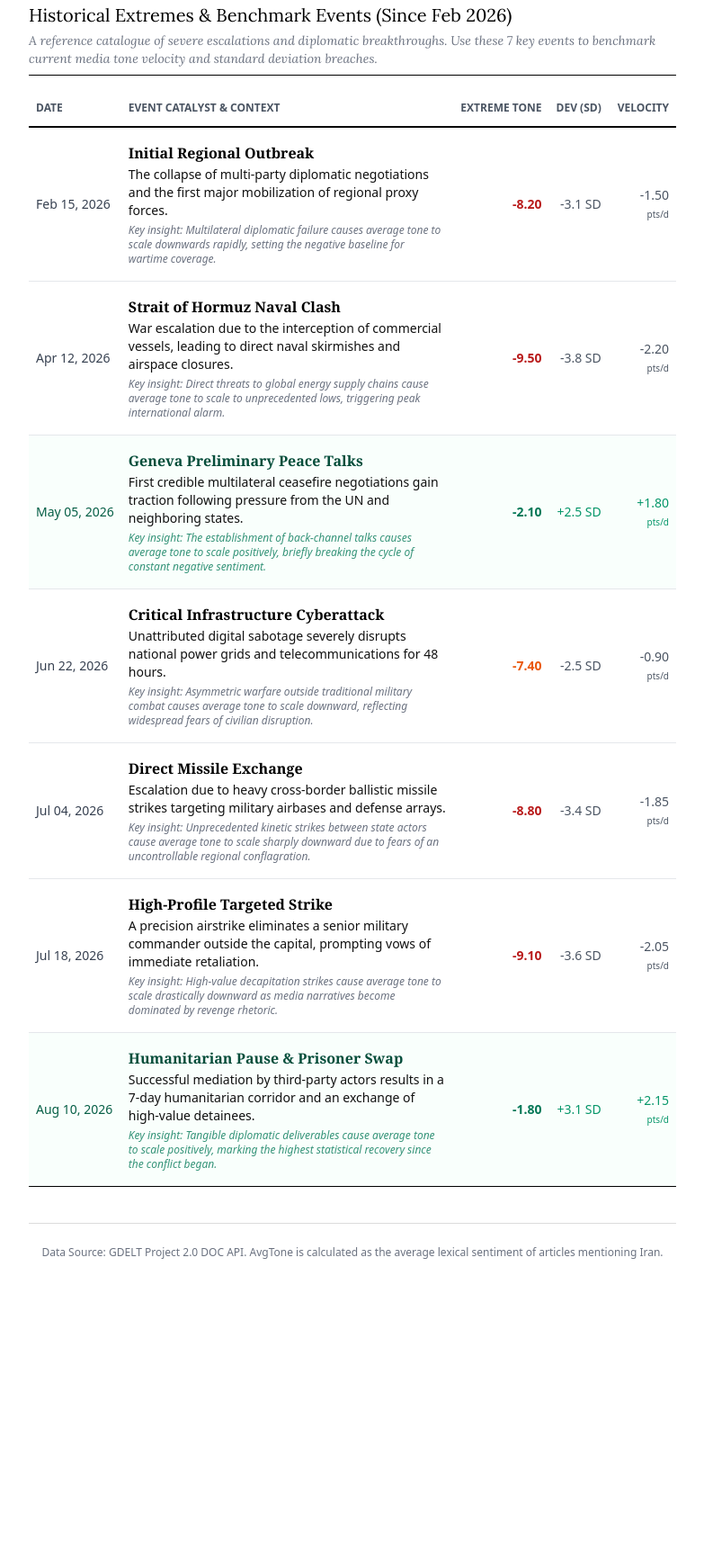
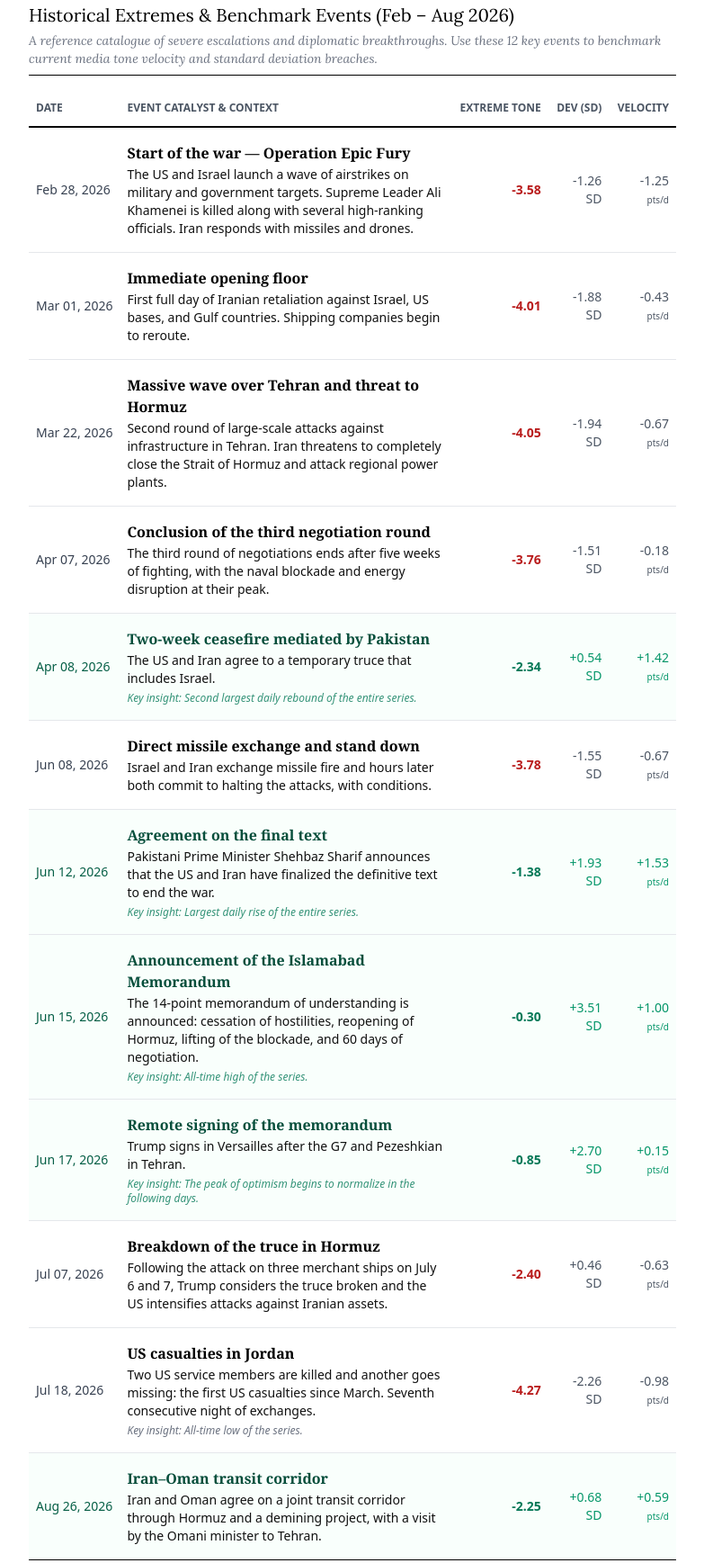
Before and after one commit to rubengf05/Geopol-tica, a website: page public/index.html in a window 1280 px wide. Shown: the part 628-2365 px from the top of the page at 90% size, without its empty margins (248-1031 px from the left). Before the commit the page ends 2108 px from the top, so only its background shows below. Drawn offline with nearby package versions, Linux system fonts and the light colour scheme; no server answers.

Commit message:
Revise historical extremes and benchmark events
Updated historical events section with new dates and details.

```diff
--- a/public/index.html
+++ b/public/index.html
@@ -113,9 +113,9 @@
   <!-- STATIC HISTORICAL BENCHMARKS SECTION -->
   <section>
     <div class="mb-4 border-b border-black pb-2 mt-4">
-      <h2 class="text-xl">Historical Extremes & Benchmark Events (Since Feb 2026)</h2>
+      <h2 class="text-xl">Historical Extremes & Benchmark Events (Feb – Aug 2026)</h2>
       <p class="text-sm text-gray-500 mt-1 italic">
-        A reference catalogue of severe escalations and diplomatic breakthroughs. Use these 7 key events to benchmark current media tone velocity and standard deviation breaches.
+        A reference catalogue of severe escalations and diplomatic breakthroughs. Use these 12 key events to benchmark current media tone velocity and standard deviation breaches.
       </p>
     </div>
 
@@ -132,95 +132,153 @@
         </thead>
         <tbody class="divide-y border-ft border-b border-black">
 
-          <!-- Event 1 (Feb 15) -->
+          <!-- Event 1 -->
           <tr class="hover:bg-gray-50 transition-colors">
-            <td class="py-4 px-2 whitespace-nowrap font-medium text-gray-700">Feb 15, 2026</td>
+            <td class="py-4 px-2 whitespace-nowrap font-medium text-gray-700">Feb 28, 2026</td>
             <td class="py-4 px-2">
-              <strong class="font-serif text-base text-black block mb-0.5">Initial Regional Outbreak</strong>
-              The collapse of multi-party diplomatic negotiations and the first major mobilization of regional proxy forces.
-              <br><span class="text-xs text-gray-500 italic block mt-1">Key insight: Multilateral diplomatic failure causes average tone to scale downwards rapidly, setting the negative baseline for wartime coverage.</span>
+              <strong class="font-serif text-base text-black block mb-0.5">Start of the war — Operation Epic Fury</strong>
+              The US and Israel launch a wave of airstrikes on military and government targets. Supreme Leader Ali Khamenei is killed along with several high-ranking officials. Iran responds with missiles and drones.
             </td>
-            <td class="py-4 px-2 text-right font-bold text-red-700">-8.20</td>
-            <td class="py-4 px-2 text-right text-gray-600">-3.1 SD</td>
-            <td class="py-4 px-2 text-right text-gray-600">-1.50 <span class="text-[10px]">pts/d</span></td>
+            <td class="py-4 px-2 text-right font-bold text-red-700">-3.58</td>
+            <td class="py-4 px-2 text-right text-gray-600">-1.26 SD</td>
+            <td class="py-4 px-2 text-right text-gray-600">-1.25 <span class="text-[10px]">pts/d</span></td>
           </tr>
 
-          <!-- Event 2 (Apr 12) -->
+          <!-- Event 2 -->
           <tr class="hover:bg-gray-50 transition-colors">
-            <td class="py-4 px-2 whitespace-nowrap font-medium text-gray-700">Apr 12, 2026</td>
+            <td class="py-4 px-2 whitespace-nowrap font-medium text-gray-700">Mar 01, 2026</td>
             <td class="py-4 px-2">
-              <strong class="font-serif text-base text-black block mb-0.5">Strait of Hormuz Naval Clash</strong>
-              War escalation due to the interception of commercial vessels, leading to direct naval skirmishes and airspace closures.
-              <br><span class="text-xs text-gray-500 italic block mt-1">Key insight: Direct threats to global energy supply chains cause average tone to scale to unprecedented lows, triggering peak international alarm.</span>
+              <strong class="font-serif text-base text-black block mb-0.5">Immediate opening floor</strong>
+              First full day of Iranian retaliation against Israel, US bases, and Gulf countries. Shipping companies begin to reroute.
             </td>
-            <td class="py-4 px-2 text-right font-bold text-red-700">-9.50</td>
-            <td class="py-4 px-2 text-right text-gray-600">-3.8 SD</td>
-            <td class="py-4 px-2 text-right text-gray-600">-2.20 <span class="text-[10px]">pts/d</span></td>
+            <td class="py-4 px-2 text-right font-bold text-red-700">-4.01</td>
+            <td class="py-4 px-2 text-right text-gray-600">-1.88 SD</td>
+            <td class="py-4 px-2 text-right text-gray-600">-0.43 <span class="text-[10px]">pts/d</span></td>
           </tr>
 
-          <!-- Event 3 (May 05) - DE-ESCALATION -->
-          <tr class="hover:bg-emerald-50 bg-emerald-50/30 transition-colors">
-            <td class="py-4 px-2 whitespace-nowrap font-medium text-emerald-800">May 05, 2026</td>
+          <!-- Event 3 -->
+          <tr class="hover:bg-gray-50 transition-colors">
+            <td class="py-4 px-2 whitespace-nowrap font-medium text-gray-700">Mar 22, 2026</td>
             <td class="py-4 px-2">
-              <strong class="font-serif text-base text-emerald-900 block mb-0.5">Geneva Preliminary Peace Talks</strong>
-              First credible multilateral ceasefire negotiations gain traction following pressure from the UN and neighboring states.
-              <br><span class="text-xs text-emerald-700/80 italic block mt-1">Key insight: The establishment of back-channel talks causes average tone to scale positively, briefly breaking the cycle of constant negative sentiment.</span>
+              <strong class="font-serif text-base text-black block mb-0.5">Massive wave over Tehran and threat to Hormuz</strong>
+              Second round of large-scale attacks against infrastructure in Tehran. Iran threatens to completely close the Strait of Hormuz and attack regional power plants.
             </td>
-            <td class="py-4 px-2 text-right font-bold text-emerald-700">-2.10</td>
-            <td class="py-4 px-2 text-right text-emerald-600">+2.5 SD</td>
-            <td class="py-4 px-2 text-right text-emerald-600">+1.80 <span class="text-[10px]">pts/d</span></td>
+            <td class="py-4 px-2 text-right font-bold text-red-700">-4.05</td>
+            <td class="py-4 px-2 text-right text-gray-600">-1.94 SD</td>
+            <td class="py-4 px-2 text-right text-gray-600">-0.67 <span class="text-[10px]">pts/d</span></td>
           </tr>
 
-          <!-- Event 4 (Jun 22) -->
+          <!-- Event 4 -->
           <tr class="hover:bg-gray-50 transition-colors">
-            <td class="py-4 px-2 whitespace-nowrap font-medium text-gray-700">Jun 22, 2026</td>
+            <td class="py-4 px-2 whitespace-nowrap font-medium text-gray-700">Apr 07, 2026</td>
             <td class="py-4 px-2">
-              <strong class="font-serif text-base text-black block mb-0.5">Critical Infrastructure Cyberattack</strong>
-              Unattributed digital sabotage severely disrupts national power grids and telecommunications for 48 hours.
-              <br><span class="text-xs text-gray-500 italic block mt-1">Key insight: Asymmetric warfare outside traditional military combat causes average tone to scale downward, reflecting widespread fears of civilian disruption.</span>
+              <strong class="font-serif text-base text-black block mb-0.5">Conclusion of the third negotiation round</strong>
+              The third round of negotiations ends after five weeks of fighting, with the naval blockade and energy disruption at their peak.
             </td>
-            <td class="py-4 px-2 text-right font-bold text-orange-600">-7.40</td>
-            <td class="py-4 px-2 text-right text-gray-600">-2.5 SD</td>
-            <td class="py-4 px-2 text-right text-gray-600">-0.90 <span class="text-[10px]">pts/d</span></td>
+            <td class="py-4 px-2 text-right font-bold text-red-700">-3.76</td>
+            <td class="py-4 px-2 text-right text-gray-600">-1.51 SD</td>
+            <td class="py-4 px-2 text-right text-gray-600">-0.18 <span class="text-[10px]">pts/d</span></td>
           </tr>
 
-          <!-- Event 5 (Jul 04) -->
-          <tr class="hover:bg-gray-50 transition-colors">
-            <td class="py-4 px-2 whitespace-nowrap font-medium text-gray-700">Jul 04, 2026</td>
+          <!-- Event 5 -->
+          <tr class="hover:bg-emerald-50 bg-emerald-50/30 transition-colors">
+            <td class="py-4 px-2 whitespace-nowrap font-medium text-emerald-800">Apr 08, 2026</td>
             <td class="py-4 px-2">
-              <strong class="font-serif text-base text-black block mb-0.5">Direct Missile Exchange</strong>
-              Escalation due to heavy cross-border ballistic missile strikes targeting military airbases and defense arrays.
-              <br><span class="text-xs text-gray-500 italic block mt-1">Key insight: Unprecedented kinetic strikes between state actors cause average tone to scale sharply downward due to fears of an uncontrollable regional conflagration.</span>
+              <strong class="font-serif text-base text-emerald-900 block mb-0.5">Two-week ceasefire mediated by Pakistan</strong>
+              The US and Iran agree to a temporary truce that includes Israel.
+              <br><span class="text-xs text-emerald-700/80 italic block mt-1">Key insight: Second largest daily rebound of the entire series.</span>
             </td>
-            <td class="py-4 px-2 text-right font-bold text-red-700">-8.80</td>
-            <td class="py-4 px-2 text-right text-gray-600">-3.4 SD</td>
-            <td class="py-4 px-2 text-right text-gray-600">-1.85 <span class="text-[10px]">pts/d</span></td>
+            <td class="py-4 px-2 text-right font-bold text-emerald-700">-2.34</td>
+            <td class="py-4 px-2 text-right text-emerald-600">+0.54 SD</td>
+            <td class="py-4 px-2 text-right text-emerald-600">+1.42 <span class="text-[10px]">pts/d</span></td>
           </tr>
 
-          <!-- Event 6 (Jul 18) - REQUESTED -->
+          <!-- Event 6 -->
+          <tr class="hover:bg-gray-50 transition-colors">
+            <td class="py-4 px-2 whitespace-nowrap font-medium text-gray-700">Jun 08, 2026</td>
+            <td class="py-4 px-2">
+              <strong class="font-serif text-base text-black block mb-0.5">Direct missile exchange and stand down</strong>
+              Israel and Iran exchange missile fire and hours later both commit to halting the attacks, with conditions.
+            </td>
+            <td class="py-4 px-2 text-right font-bold text-red-700">-3.78</td>
+            <td class="py-4 px-2 text-right text-gray-600">-1.55 SD</td>
+            <td class="py-4 px-2 text-right text-gray-600">-0.67 <span class="text-[10px]">pts/d</span></td>
+          </tr>
+
+          <!-- Event 7 -->
+          <tr class="hover:bg-emerald-50 bg-emerald-50/30 transition-colors">
+            <td class="py-4 px-2 whitespace-nowrap font-medium text-emerald-800">Jun 12, 2026</td>
+            <td class="py-4 px-2">
+              <strong class="font-serif text-base text-emerald-900 block mb-0.5">Agreement on the final text</strong>
+              Pakistani Prime Minister Shehbaz Sharif announces that the US and Iran have finalized the definitive text to end the war.
+              <br><span class="text-xs text-emerald-700/80 italic block mt-1">Key insight: Largest daily rise of the entire series.</span>
+            </td>
+            <td class="py-4 px-2 text-right font-bold text-emerald-700">-1.38</td>
+            <td class="py-4 px-2 text-right text-emerald-600">+1.93 SD</td>
+            <td class="py-4 px-2 text-right text-emerald-600">+1.53 <span class="text-[10px]">pts/d</span></td>
+          </tr>
+
+          <!-- Event 8 -->
+          <tr class="hover:bg-emerald-50 bg-emerald-50/30 transition-colors">
+            <td class="py-4 px-2 whitespace-nowrap font-medium text-emerald-800">Jun 15, 2026</td>
+            <td class="py-4 px-2">
+              <strong class="font-serif text-base text-emerald-900 block mb-0.5">Announcement of the Islamabad Memorandum</strong>
+              The 14-point memorandum of understanding is announced: cessation of hostilities, reopening of Hormuz, lifting of the blockade, and 60 days of negotiation.
+              <br><span class="text-xs text-emerald-700/80 italic block mt-1">Key insight: All-time high of the series.</span>
+            </td>
+            <td class="py-4 px-2 text-right font-bold text-emerald-700">-0.30</td>
+            <td class="py-4 px-2 text-right text-emerald-600">+3.51 SD</td>
+            <td class="py-4 px-2 text-right text-emerald-600">+1.00 <span class="text-[10px]">pts/d</span></td>
+          </tr>
+
+          <!-- Event 9 -->
+          <tr class="hover:bg-emerald-50 bg-emerald-50/30 transition-colors">
+            <td class="py-4 px-2 whitespace-nowrap font-medium text-emerald-800">Jun 17, 2026</td>
+            <td class="py-4 px-2">
+              <strong class="font-serif text-base text-emerald-900 block mb-0.5">Remote signing of the memorandum</strong>
+              Trump signs in Versailles after the G7 and Pezeshkian in Tehran.
+              <br><span class="text-xs text-emerald-700/80 italic block mt-1">Key insight: The peak of optimism begins to normalize in the following days.</span>
+            </td>
+            <td class="py-4 px-2 text-right font-bold text-emerald-700">-0.85</td>
+            <td class="py-4 px-2 text-right text-emerald-600">+2.70 SD</td>
+            <td class="py-4 px-2 text-right text-emerald-600">+0.15 <span class="text-[10px]">pts/d</span></td>
+          </tr>
+
+          <!-- Event 10 -->
+          <tr class="hover:bg-gray-50 transition-colors">
+            <td class="py-4 px-2 whitespace-nowrap font-medium text-gray-700">Jul 07, 2026</td>
+            <td class="py-4 px-2">
+              <strong class="font-serif text-base text-black block mb-0.5">Breakdown of the truce in Hormuz</strong>
+              Following the attack on three merchant ships on July 6 and 7, Trump considers the truce broken and the US intensifies attacks against Iranian assets.
+            </td>
+            <td class="py-4 px-2 text-right font-bold text-red-700">-2.40</td>
+            <td class="py-4 px-2 text-right text-gray-600">+0.46 SD</td>
+            <td class="py-4 px-2 text-right text-gray-600">-0.63 <span class="text-[10px]">pts/d</span></td>
+          </tr>
+
+          <!-- Event 11 -->
           <tr class="hover:bg-gray-50 transition-colors">
             <td class="py-4 px-2 whitespace-nowrap font-medium text-gray-700">Jul 18, 2026</td>
             <td class="py-4 px-2">
-              <strong class="font-serif text-base text-black block mb-0.5">High-Profile Targeted Strike</strong>
-              A precision airstrike eliminates a senior military commander outside the capital, prompting vows of immediate retaliation.
-              <br><span class="text-xs text-gray-500 italic block mt-1">Key insight: High-value decapitation strikes cause average tone to scale drastically downward as media narratives become dominated by revenge rhetoric.</span>
+              <strong class="font-serif text-base text-black block mb-0.5">US casualties in Jordan</strong>
+              Two US service members are killed and another goes missing: the first US casualties since March. Seventh consecutive night of exchanges.
+              <br><span class="text-xs text-gray-500 italic block mt-1">Key insight: All-time low of the series.</span>
             </td>
-            <td class="py-4 px-2 text-right font-bold text-red-700">-9.10</td>
-            <td class="py-4 px-2 text-right text-gray-600">-3.6 SD</td>
-            <td class="py-4 px-2 text-right text-gray-600">-2.05 <span class="text-[10px]">pts/d</span></td>
+            <td class="py-4 px-2 text-right font-bold text-red-700">-4.27</td>
+            <td class="py-4 px-2 text-right text-gray-600">-2.26 SD</td>
+            <td class="py-4 px-2 text-right text-gray-600">-0.98 <span class="text-[10px]">pts/d</span></td>
           </tr>
 
-          <!-- Event 7 (Aug 10) - DE-ESCALATION -->
+          <!-- Event 12 -->
           <tr class="hover:bg-emerald-50 bg-emerald-50/30 transition-colors">
-            <td class="py-4 px-2 whitespace-nowrap font-medium text-emerald-800">Aug 10, 2026</td>
+            <td class="py-4 px-2 whitespace-nowrap font-medium text-emerald-800">Aug 26, 2026</td>
             <td class="py-4 px-2">
-              <strong class="font-serif text-base text-emerald-900 block mb-0.5">Humanitarian Pause & Prisoner Swap</strong>
-              Successful mediation by third-party actors results in a 7-day humanitarian corridor and an exchange of high-value detainees.
-              <br><span class="text-xs text-emerald-700/80 italic block mt-1">Key insight: Tangible diplomatic deliverables cause average tone to scale positively, marking the highest statistical recovery since the conflict began.</span>
+              <strong class="font-serif text-base text-emerald-900 block mb-0.5">Iran–Oman transit corridor</strong>
+              Iran and Oman agree on a joint transit corridor through Hormuz and a demining project, with a visit by the Omani minister to Tehran.
             </td>
-            <td class="py-4 px-2 text-right font-bold text-emerald-700">-1.80</td>
-            <td class="py-4 px-2 text-right text-emerald-600">+3.1 SD</td>
-            <td class="py-4 px-2 text-right text-emerald-600">+2.15 <span class="text-[10px]">pts/d</span></td>
+            <td class="py-4 px-2 text-right font-bold text-emerald-700">-2.25</td>
+            <td class="py-4 px-2 text-right text-emerald-600">+0.68 SD</td>
+            <td class="py-4 px-2 text-right text-emerald-600">+0.59 <span class="text-[10px]">pts/d</span></td>
           </tr>
 
         </tbody>
```
